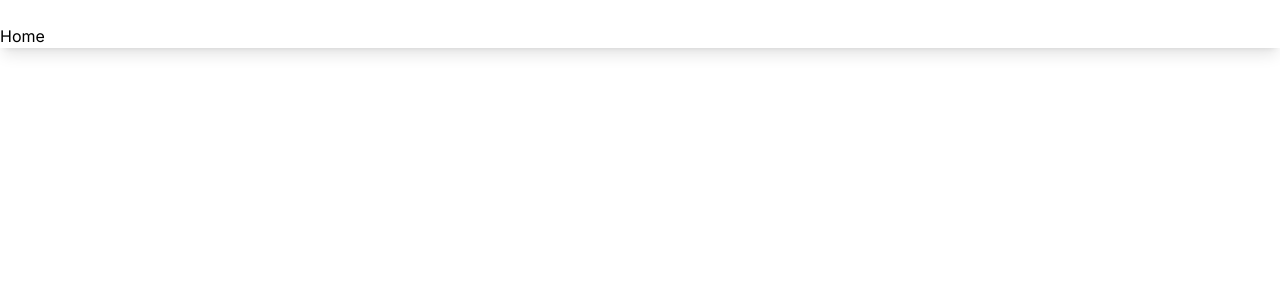
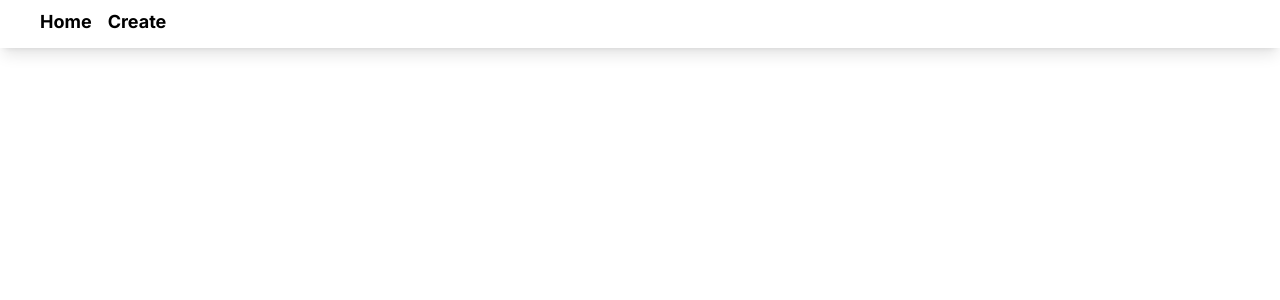
Before and after one commit to munyi-victor/next-app, a Next.js app: page / in a window 1280 px wide. Shown: the top 300 px of the page. Built offline with nearby package versions, Linux system fonts and the light colour scheme.

Commit message:
first update

```diff
--- /dev/null
+++ b/app/create/page.jsx
@@ -0,0 +1,9 @@
+const Create = () => {
+  return (
+    <section>
+      Create
+    </section>
+  )
+}
+
+export default Create;
--- a/app/layout.jsx
+++ b/app/layout.jsx
@@ -4,7 +4,7 @@ import "@styles/globals.css";
 const inter = Inter({ subsets: ["latin"] });
 
 export const metadata = {
-  title: "Create Next App",
+  title: "Next-App",
   description: "Generated by create next app",
 };
 
--- a/components/Nav.jsx
+++ b/components/Nav.jsx
@@ -2,8 +2,21 @@ import Link from "next/link";
 
 const Nav = () => {
   return (
-    <nav className="w-full flex-col pt-6 justify-between shadow-lg min-h-12">
-      <Link href="/">Home</Link>
+    <nav className="w-full flex-col pt-2 pl-10 justify-between shadow-lg min-h-12">
+      <div className="flex gap-4">
+        <Link
+          href="/"
+          className="bg-light text-black text-lg font-bold font-satoshi rounded-full"
+        >
+          Home
+        </Link>
+        <Link
+          href="/create"
+          className="bg-light text-black text-lg font-bold font-satoshi rounded-full"
+        >
+          Create
+        </Link>
+      </div>
     </nav>
   );
 };
```
